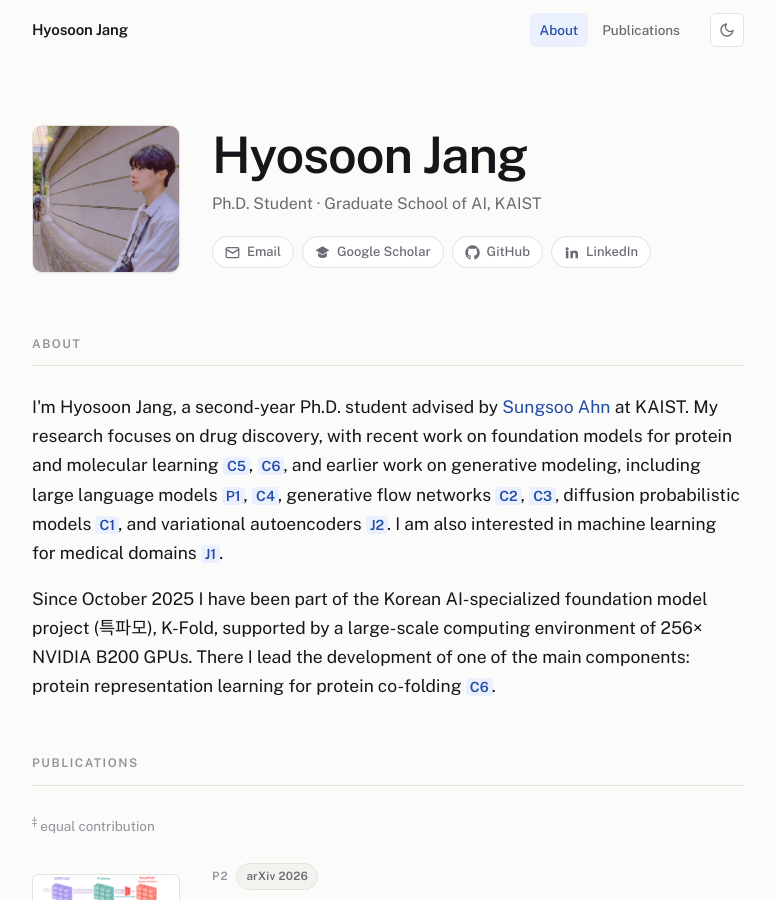
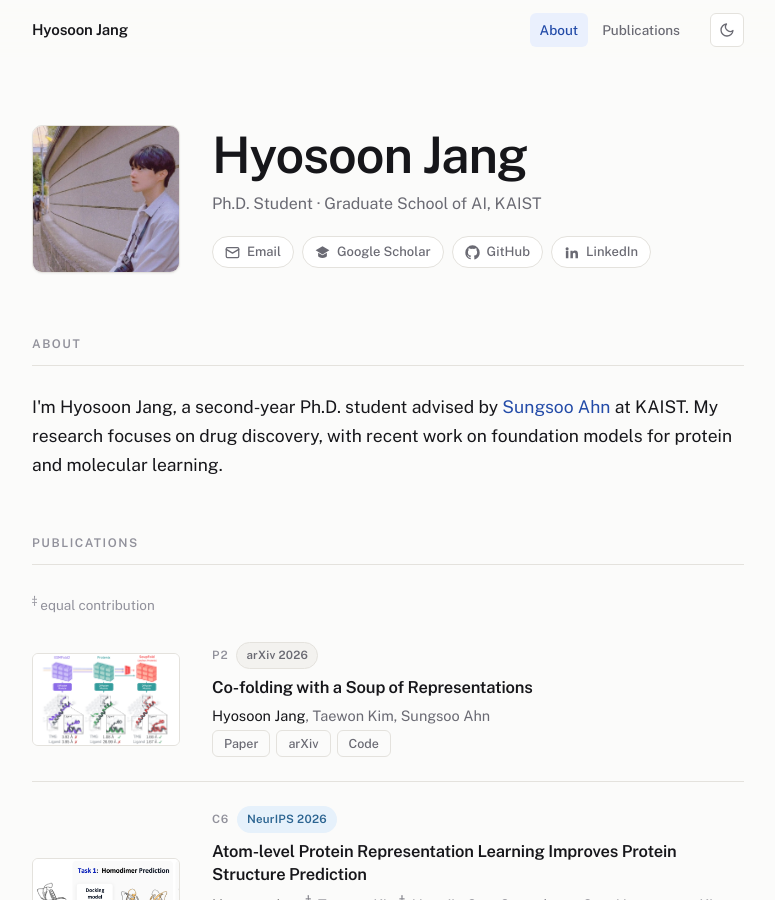
Before and after one commit to hsjang0/hsjang, a Jekyll site: the page built from index.html, in a window 1280 px wide and 900 px high. Shown: the whole window, without its empty margins (252-1027 px from the left). Built offline with Jekyll 4.4.1, drawn with Linux system fonts in a browser that asks for light colours.

Commit message:
Cut the About section down to two sentences
Drops the per-topic reference chips, the earlier-work list and the K-Fold
paragraph.

Co-Authored-By: Claude Opus 5.5 <noreply@anthropic.com>

```diff
--- a/index.html
+++ b/index.html
@@ -54,21 +54,8 @@ title: Home
     <p>
       I'm Hyosoon Jang, a second-year Ph.D. student advised by
       <a href="https://sungsoo-ahn.github.io/" target="_blank" rel="noopener">Sungsoo Ahn</a>
-      at KAIST.
-      My research focuses on drug discovery, with recent work on foundation models for
-      protein and molecular learning <a class="ref" href="#C5">C5</a>,&nbsp;<a class="ref" href="#C6">C6</a>, and earlier work on
-      generative modeling, including large language models <a class="ref" href="#P1">P1</a>,&nbsp;<a class="ref" href="#C4">C4</a>,
-      generative flow networks <a class="ref" href="#C2">C2</a>,&nbsp;<a class="ref" href="#C3">C3</a>,
-      diffusion probabilistic models <a class="ref" href="#C1">C1</a>, and
-      variational autoencoders <a class="ref" href="#J2">J2</a>.
-      I am also interested in machine learning for medical domains <a class="ref" href="#J1">J1</a>.
-    </p>
-    <p>
-      Since October 2025 I have been part of the Korean AI-specialized foundation model project
-      (특파모), K-Fold, supported by a large-scale computing environment of
-      256&times; NVIDIA B200 GPUs. There I lead the development of one of the main components:
-      protein representation learning for protein co-folding
-      <a class="ref" href="#C6">C6</a>.
+      at KAIST. My research focuses on drug discovery, with recent work on foundation models
+      for protein and molecular learning.
     </p>
   </div>
 </section>
```
